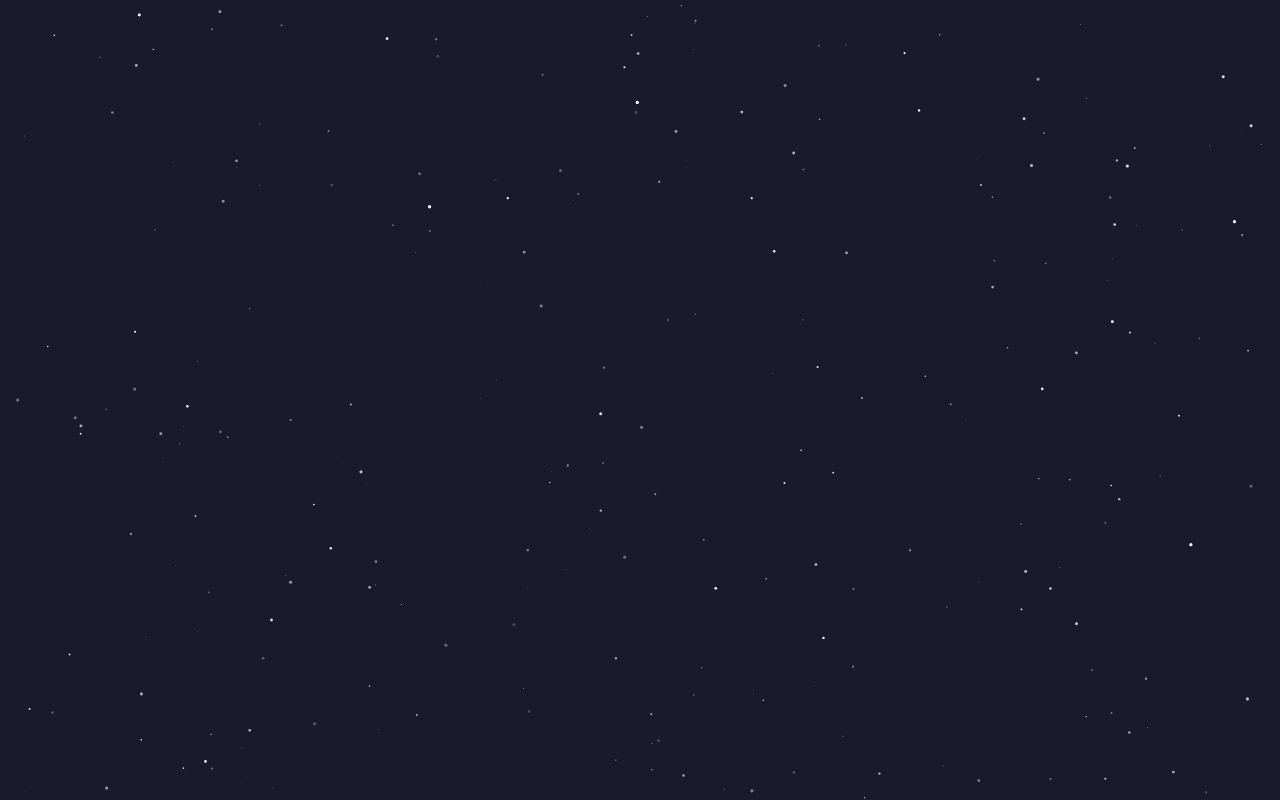
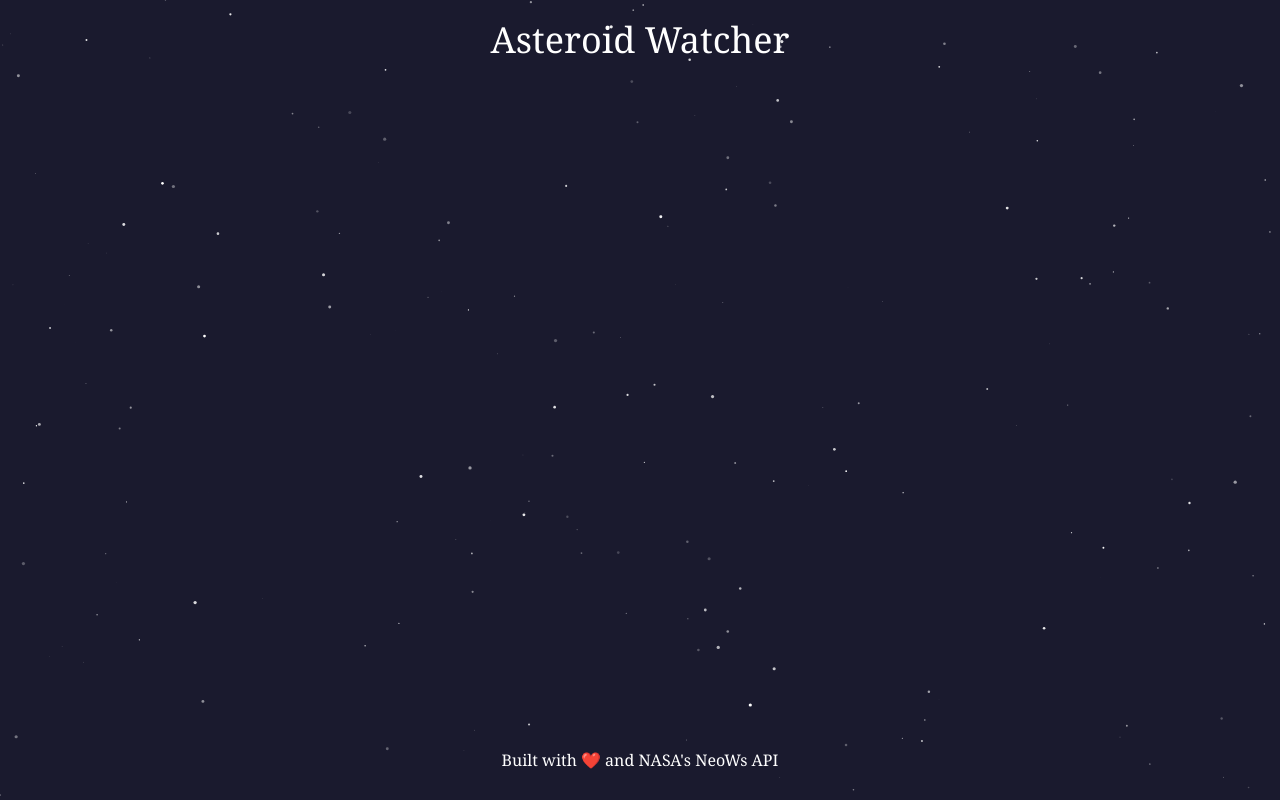
Before and after one commit to shreya-0718/asteroid-watch, a React (Vite) app in the folder space-app/: page / in a window 1280 px wide. Built offline with nearby package versions, Linux system fonts and the light colour scheme.

Commit message:
footer + starting reserach on carousel!

```diff
--- a/space-app/package.json
+++ b/space-app/package.json
@@ -11,7 +11,8 @@
   },
   "dependencies": {
     "react": "^19.2.0",
-    "react-dom": "^19.2.0"
+    "react-dom": "^19.2.0",
+    "react-multi-carousel": "^2.8.6"
   },
   "devDependencies": {
     "@eslint/js": "^9.36.0",
--- a/space-app/src/App.jsx
+++ b/space-app/src/App.jsx
@@ -1,10 +1,13 @@
 import Starfield from "./components/Starfield";
-
+import Footer from "./components/Footer"
 function App() {
   return (
-    <div className="fixed w-screen h-screen bg-midnight text-white flex items-center justify-center font-sans">
+    <div className="fixed w-screen h-screen bg-midnight text-white flex font-sans justify-center">
       <Starfield/>
-      <h1 className="text-4xl font-serif"></h1>
+
+      <h1 className="m-5 text-4xl font-serif">Asteroid Watcher</h1>
+
+      <Footer/>
     </div>
   );
 }
--- /dev/null
+++ b/space-app/src/components/AsteroidCarousel.jsx
@@ -0,0 +1,2 @@
+import Carousel from 'react-multi-carousel';
+import 'react-multi-carousel/lib/styles.css';
--- /dev/null
+++ b/space-app/src/components/Footer.jsx
@@ -0,0 +1,11 @@
+import React from 'react'
+
+function Footer() {
+  return (
+    <div class="absolute bottom-0 w-full flex justify-center">
+        <h5 className="m-7 self-end text-m font-serif z-10">Built with ❤️ and NASA's NeoWs API</h5>
+    </div>
+  )
+}
+
+export default Footer
--- a/space-app/src/components/Starfield.jsx
+++ b/space-app/src/components/Starfield.jsx
@@ -7,11 +7,20 @@ function Starfield() {
     const canvas = canvasRef.current;
     const ctx = canvas.getContext('2d');
     const stars = Array.from({ length: 300 }, () => ({
-      x: Math.random() * window.innerWidth,
-      y: Math.random() * window.innerHeight,
+      x: (Math.random()-0.1) * window.innerWidth*1.2,
+      y: (Math.random()-0.1) * window.innerHeight*1.2,
       radius: Math.random() * 1.67,
       alpha: Math.random(),
+      depth: Math.random()*6+1,
     }));
+
+    let mouseX = canvas.width / 2;
+    let mouseY = canvas.height / 2;
+
+    window.addEventListener('mousemove', (e) => {
+        mouseX = e.clientX;
+        mouseY = e.clientY;
+    });
 
     canvas.width = window.innerWidth;
     canvas.height = window.innerHeight;
@@ -19,10 +28,16 @@ function Starfield() {
     function draw() {
       ctx.clearRect(0, 0, canvas.width, canvas.height);
       stars.forEach((star) => {
+        const offsetX = (mouseX - canvas.width / 2)/(20*star.depth);
+        const offsetY = (mouseY - canvas.height / 2)/(20*star.depth);
+
+        const x_new = star.x + offsetX;
+        const y_new = star.y + offsetY;
+
         star.alpha += (Math.random()-0.5) * 0.1;
         star.alpha = Math.max(0.2, Math.min(1, star.alpha));
         ctx.beginPath();
-        ctx.arc(star.x, star.y, star.radius, 0, Math.PI * 2);
+        ctx.arc(x_new, y_new, star.radius, 0, Math.PI * 2);
         ctx.fillStyle = `rgba(255, 255, 255, ${star.alpha})`;
         ctx.fill();
       });
```
